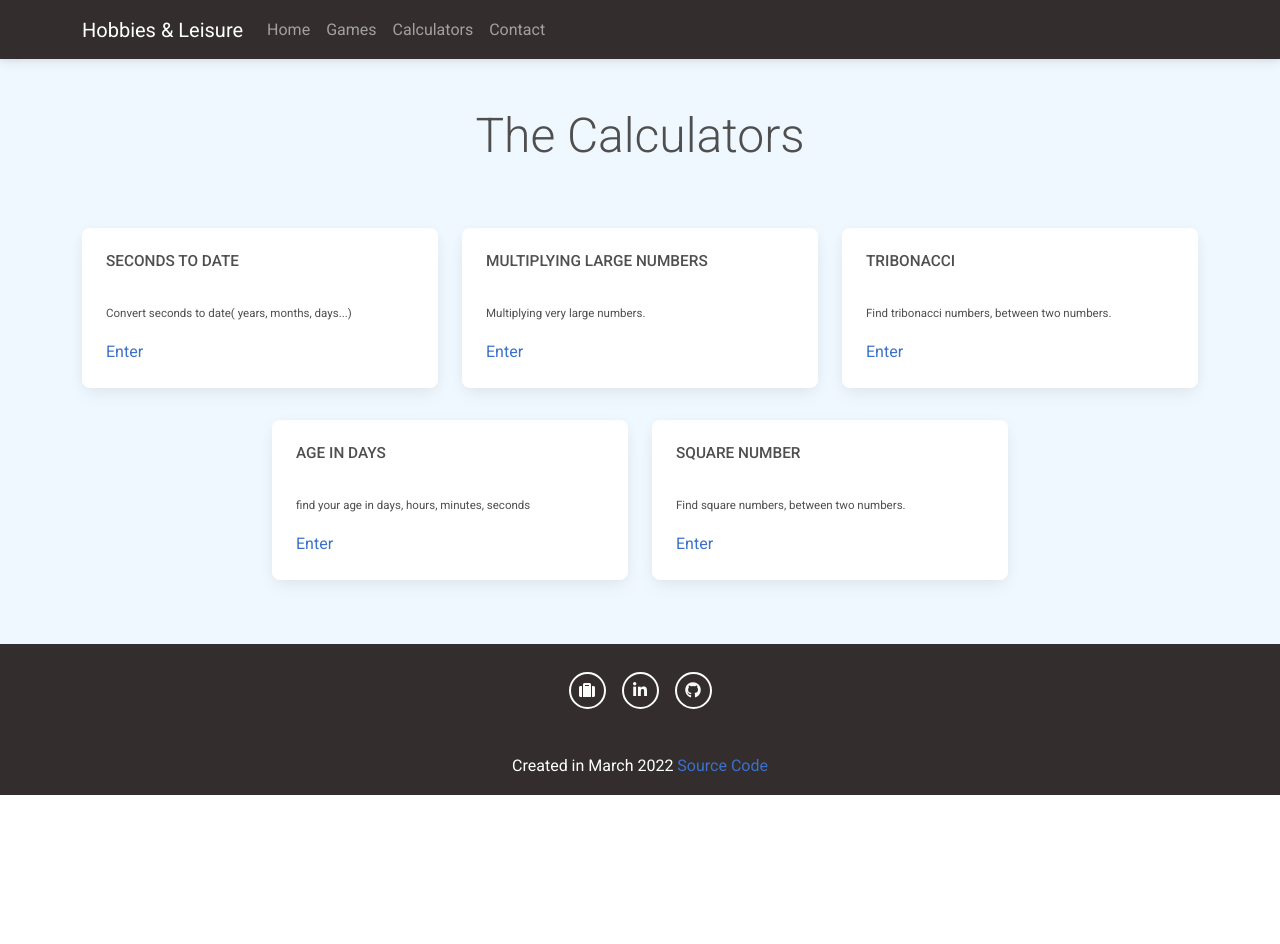
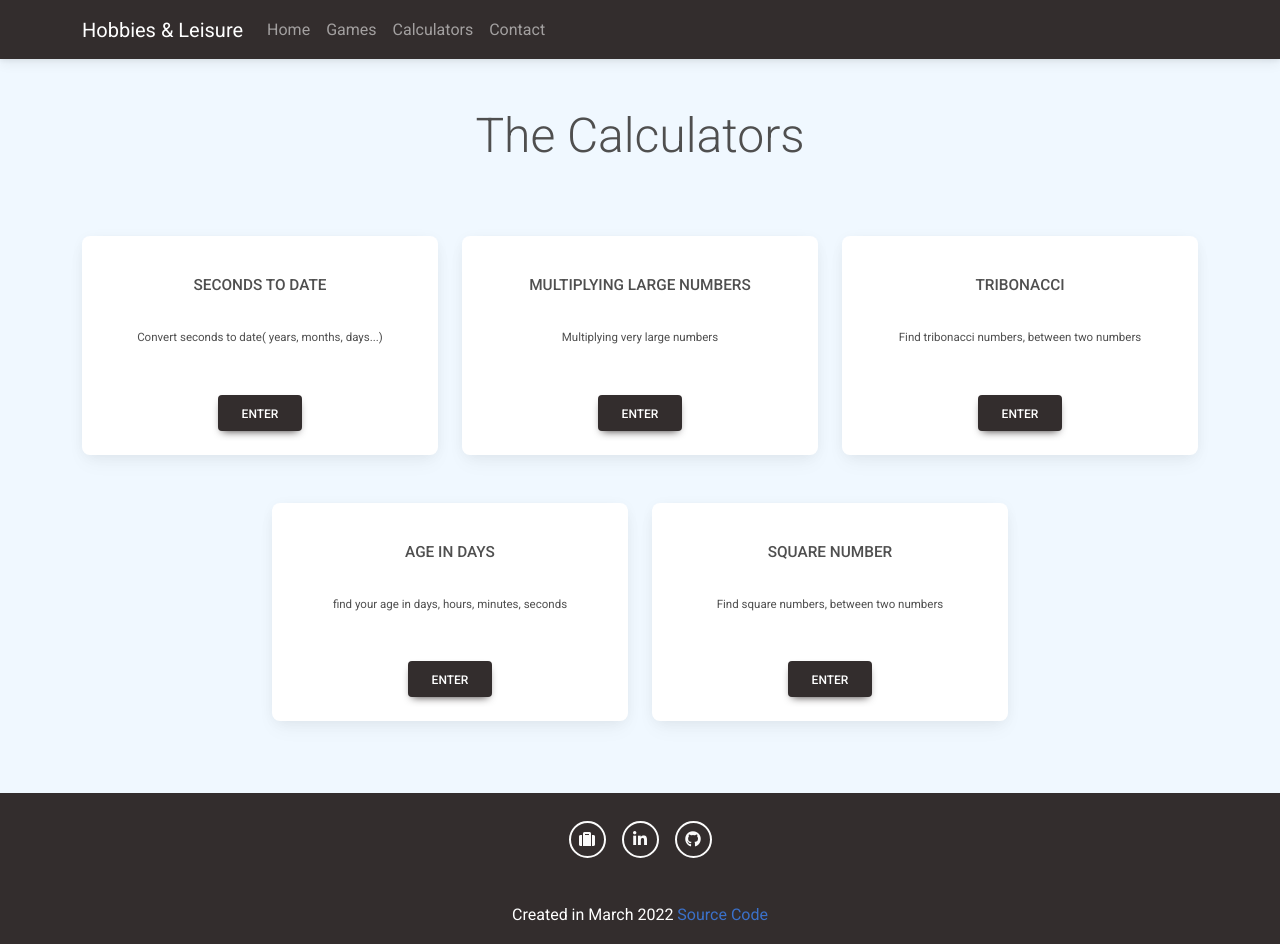
Before and after one commit to amirhatam/loisir, a React (Create React App) app: page /calculator in a window 1280 px wide. Before the commit the page ends 800 px from the top, so only its background shows below. Built offline with nearby package versions, Linux system fonts and the light colour scheme.

Commit message:
change all of button to dark, add useState for Calculators page for writing code in best practices

```diff
--- a/src/views/Calculators.jsx
+++ b/src/views/Calculators.jsx
@@ -1,72 +1,62 @@
-import React from 'react';
-import { MDBCard, MDBCardBody, MDBCardTitle, MDBCardText, MDBCardLink, MDBContainer, MDBRow, MDBCol } from 'mdb-react-ui-kit';
+import React, { useState } from 'react';
+import { MDBCard, MDBCardBody, MDBCardTitle, MDBCardText, MDBContainer, MDBRow, MDBCardGroup, MDBBtn } from 'mdb-react-ui-kit';
 
 export default function Calculator() {
+    const [calculators] = useState([
+        {
+            title: 'Seconds to date',
+            info: 'Convert seconds to date( years, months, days...)',
+            url: '/calculator/seconds-to-date'
+        },
+        {
+            title: 'Multiplying large numbers',
+            info: 'Multiplying very large numbers',
+            url: '/calculator/large-numbers'
+        },
+        {
+            title: 'Tribonacci',
+            info: 'Find tribonacci numbers, between two numbers',
+            url: '/calculator/tribonacci'
+        },
+        {
+            title: 'Age in days',
+            info: 'find your age in days, hours, minutes, seconds',
+            url: '/calculator/age-in-days'
+        },
+        {
+            title: 'Square number',
+            info: 'Find square numbers, between two numbers',
+            url: '/calculator/square-numbers'
+        },
+
+    ])
+
+
     return (
         <section className='bgc-lightblue'>
             <MDBContainer className='pb-md-5'>
                 <MDBRow className='justify-content-center'>
                     <MDBCardTitle className='text-center my-md-5 my-4 display-5'>The Calculators</MDBCardTitle>
-                    <MDBCol className='col-md-4 col-9 my-3'>
-                        <MDBCard >
-                            <MDBCardBody>
-                                <MDBCardTitle className='text-uppercase h6-fs'>Seconds to date</MDBCardTitle>
-                                <br />
-                                <MDBCardText className='p-fs'>
-                                    Convert seconds to date( years, months, days...)
-                                </MDBCardText>
-                                <MDBCardLink href='/calculator/seconds-to-date'>Enter</MDBCardLink>
-                            </MDBCardBody>
-                        </MDBCard>
-                    </MDBCol>
-                    <MDBCol className='col-md-4 col-9 my-3'>
-                        <MDBCard >
-                            <MDBCardBody>
-                                <MDBCardTitle className='text-uppercase h6-fs'>Multiplying large numbers</MDBCardTitle>
-                                <br />
-                                <MDBCardText className='p-fs'>
-                                    Multiplying very large numbers.
-                                </MDBCardText>
-                                <MDBCardLink href='/calculator/large-numbers'>Enter</MDBCardLink>
-                            </MDBCardBody>
-                        </MDBCard>
-                    </MDBCol>
-                    <MDBCol className='col-md-4 col-9 my-3'>
-                        <MDBCard >
-                            <MDBCardBody>
-                                <MDBCardTitle className='text-uppercase h6-fs'>Tribonacci</MDBCardTitle>
-                                <br />
-                                <MDBCardText className='p-fs'>
-                                    Find tribonacci numbers, between two numbers.
-                                </MDBCardText>
-                                <MDBCardLink href='/calculator/tribonacci'>Enter</MDBCardLink>
-                            </MDBCardBody>
-                        </MDBCard>
-                    </MDBCol>
-                    <MDBCol className='col-md-4 col-9 my-3'>
-                        <MDBCard >
-                            <MDBCardBody>
-                                <MDBCardTitle className='text-uppercase h6-fs'>Age in days</MDBCardTitle>
-                                <br />
-                                <MDBCardText className='p-fs'>
-                                    find your age in days, hours, minutes, seconds
-                                </MDBCardText>
-                                <MDBCardLink href='/calculator/age-in-days'>Enter</MDBCardLink>
-                            </MDBCardBody>
-                        </MDBCard>
-                    </MDBCol>
-                    <MDBCol className='col-md-4 col-9 my-3'>
-                        <MDBCard >
-                            <MDBCardBody>
-                                <MDBCardTitle className='text-uppercase h6-fs'>Square number</MDBCardTitle>
-                                <br />
-                                <MDBCardText className='p-fs'>
-                                    Find square numbers, between two numbers.
-                                </MDBCardText>
-                                <MDBCardLink href='/calculator/square-numbers'>Enter</MDBCardLink>
-                            </MDBCardBody>
-                        </MDBCard>
-                    </MDBCol>
+                    {
+                        calculators.map((e, index) => {
+                            return (
+                                <MDBCardGroup className='col-md-4 col-9 my-4' key={index}>
+                                    <MDBCard className='text-center pt-3'>
+                                        <MDBCardBody >
+                                            <MDBCardTitle className='text-uppercase h6-fs'>{e.title}</MDBCardTitle>
+                                            <br />
+                                            <MDBCardText className='p-fs'>
+                                                {e.info}
+                                            </MDBCardText>
+                                            <div className='text-center mt-5'>
+                                                <MDBBtn color="dark" href={e.url}>Enter</MDBBtn>
+                                            </div>
+                                        </MDBCardBody>
+                                    </MDBCard>
+                                </MDBCardGroup>
+                            )
+                        })
+                    }
                 </MDBRow>
             </MDBContainer>
         </section>
--- a/src/views/Games.jsx
+++ b/src/views/Games.jsx
@@ -22,8 +22,8 @@ export default function Jeux() {
                                 <MDBCardText className='fw-lighter text-justify p-fs'>
                                     Le jeu des petits chevaux est un jeu qui consiste à déplacer plusieurs pions par joueur, et à les emmener sur la partie réservée à leur couleur. Le premier joueur qui arrive sur la dernière case triangulaire remporte la partie.
                                 </MDBCardText>
-                                <div className='text-center'>
-                                    <MDBBtn color="dark" href='/games/petits-chevaux'>Enter</MDBBtn>
+                                <div className='text-center '>
+                                    <MDBBtn color="dark" href='/games/petits-chevaux' className='mt-lg-4'>Enter</MDBBtn>
                                 </div>
                             </MDBCardBody>
                         </MDBCard>
--- a/src/views/game/pendu/components/cards/EndGameCard.jsx
+++ b/src/views/game/pendu/components/cards/EndGameCard.jsx
@@ -24,7 +24,7 @@ export const EndGame = (props) => {
             </MDBRow>
             <MDBRow>
                 <MDBCol className='text-center'>
-                    <MDBBtn onClick={props.clearState}> Try again <MDBIcon className='fa-lg ' far icon="smile-wink" />
+                    <MDBBtn color="dark" onClick={props.clearState}> Try again <MDBIcon className='fa-lg ' far icon="smile-wink" />
                     </MDBBtn>
                 </MDBCol>
             </MDBRow>
--- a/src/views/game/pendu/components/cards/playing-cards/Button.jsx
+++ b/src/views/game/pendu/components/cards/playing-cards/Button.jsx
@@ -85,7 +85,7 @@ export default function Button(props) {
     return (
 
         <MDBCol size='2' className="input-group-prepend px-0">
-            <MDBBtn id="btn" onClick={findMysteryWord}>
+            <MDBBtn color="dark" id="btn" onClick={findMysteryWord}>
                 Enter
             </MDBBtn>
         </MDBCol>
```
Also changed, not shown: 1 other file (tests, documents, lock files or other folders).
